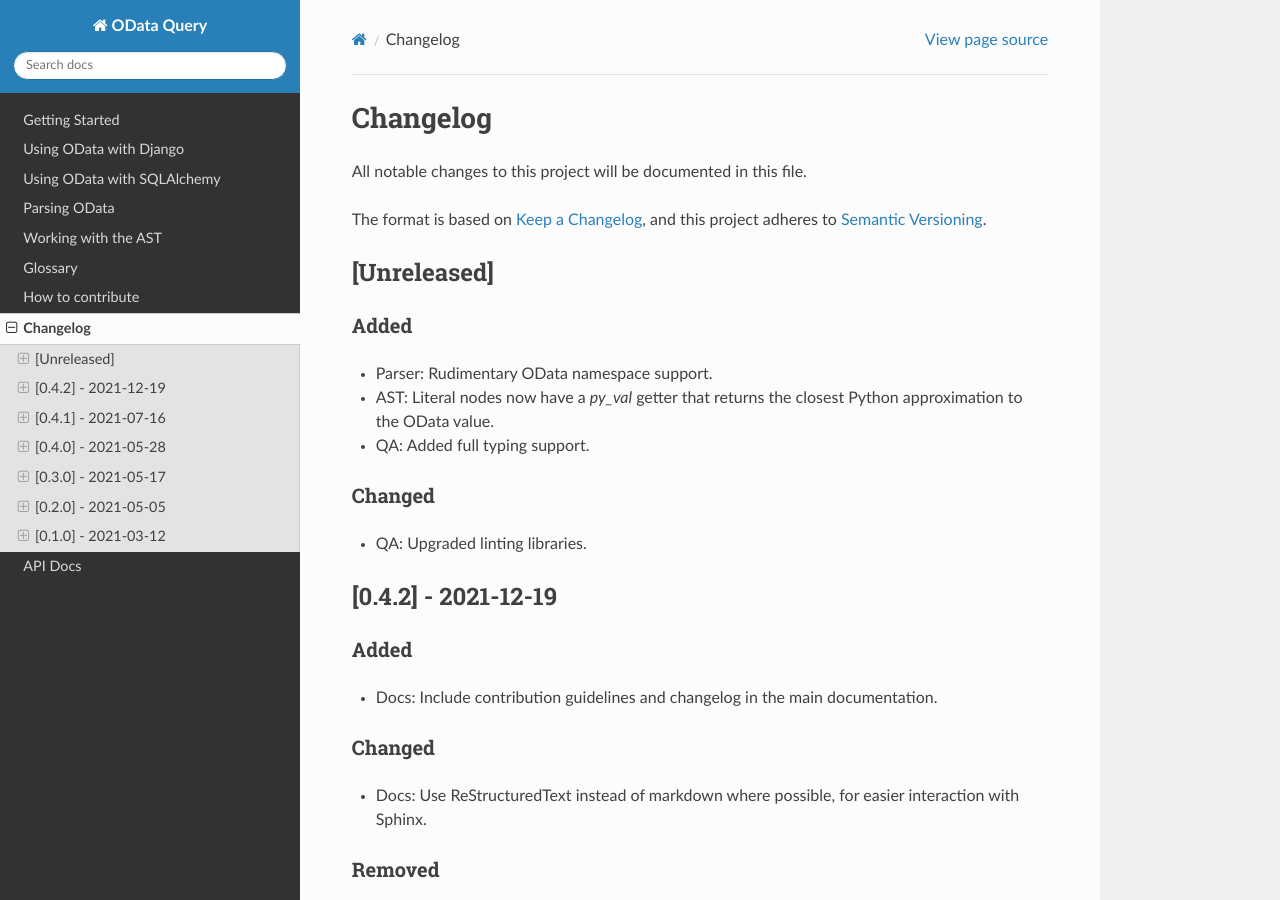
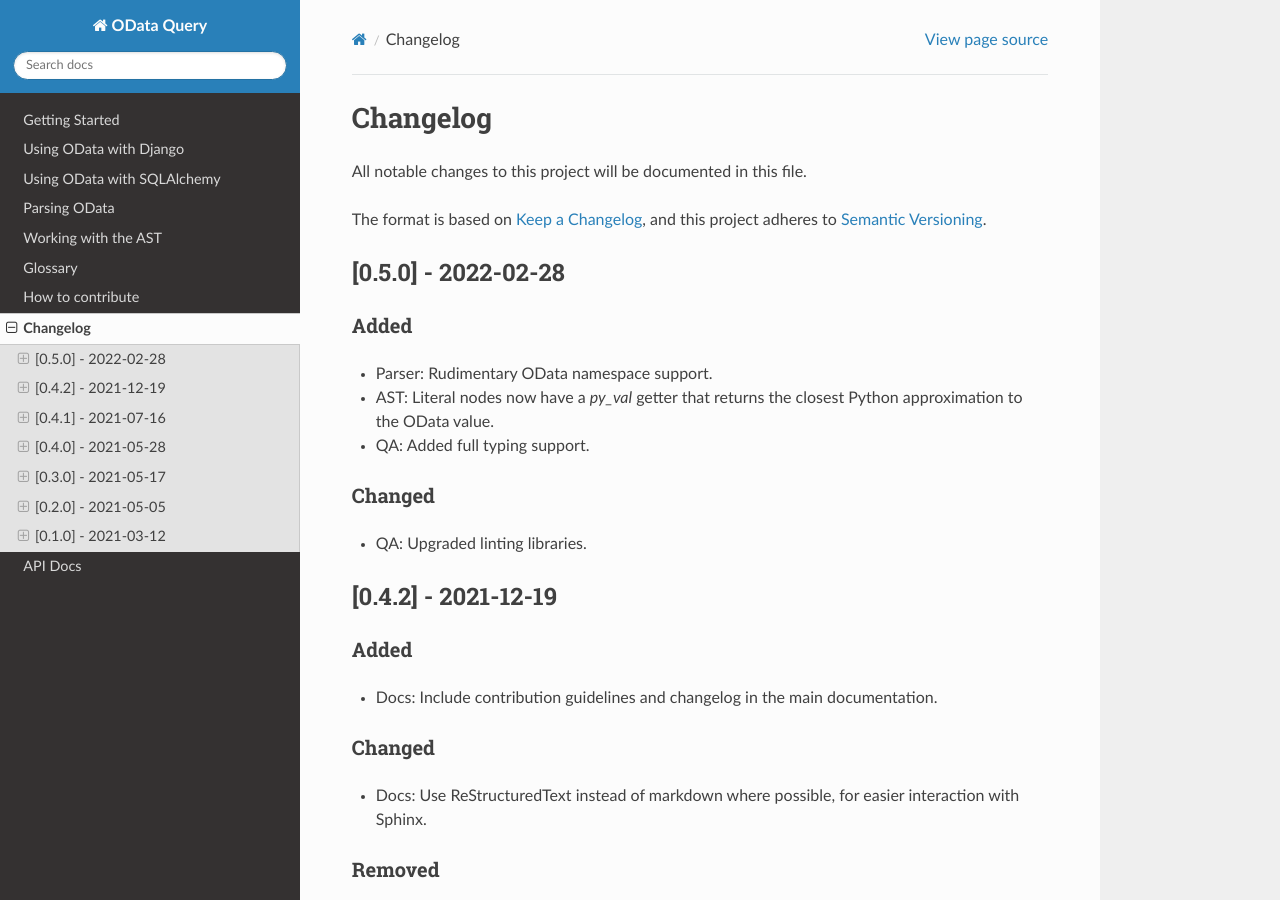
Before and after one commit to gorilla-co/odata-query, a Sphinx documentation site: the page built from docs/source/changelog.rst, in a window 1280 px wide and 900 px high. Built offline with Sphinx 7.4.7 and the Read the Docs theme 2.0.0, drawn with Linux system fonts in a browser that asks for light colours.

Commit message:
Bump version: 0.4.2 → 0.5.0

```diff
--- a/CHANGELOG.rst
+++ b/CHANGELOG.rst
@@ -7,8 +7,8 @@ All notable changes to this project will be documented in this file.
 The format is based on `Keep a Changelog <https://keepachangelog.com/en/1.0.0/>`_\ ,
 and this project adheres to `Semantic Versioning <https://semver.org/spec/v2.0.0.html>`_.
 
-[Unreleased]
-------------
+[0.5.0] - 2022-02-28
+--------------------
 
 Added
 ^^^^^
--- a/docs/source/conf.py
+++ b/docs/source/conf.py
@@ -22,7 +22,7 @@ copyright = "2021, Gorillini NV"
 author = "Oliver Hofkens"
 
 # The full version, including alpha/beta/rc tags
-release = "0.4.2"
+release = "0.5.0"
 
 
 # -- General configuration ---------------------------------------------------
--- a/odata_query/__init__.py
+++ b/odata_query/__init__.py
@@ -1 +1 @@
-__version__ = "0.4.2"
+__version__ = "0.5.0"
--- a/pyproject.toml
+++ b/pyproject.toml
@@ -1,6 +1,6 @@
 [tool.poetry]
 name = "odata-query"
-version = "0.4.2"
+version = "0.5.0"
 description = "An OData query parser and transpiler."
 authors = ["Oliver Hofkens <oliver@gorilla.co>"]
 readme = "README.rst"
--- a/setup.cfg
+++ b/setup.cfg
@@ -1,5 +1,5 @@
 [bumpversion]
-current_version = 0.4.2
+current_version = 0.5.0
 commit = True
 tag = True
 parse = (?P<major>\d+)\.(?P<minor>\d+)\.(?P<patch>\d+)(?:(?P<release>a|b|rc)(?P<build>\d+))?
```
Also changed, not shown: 1 other file.
